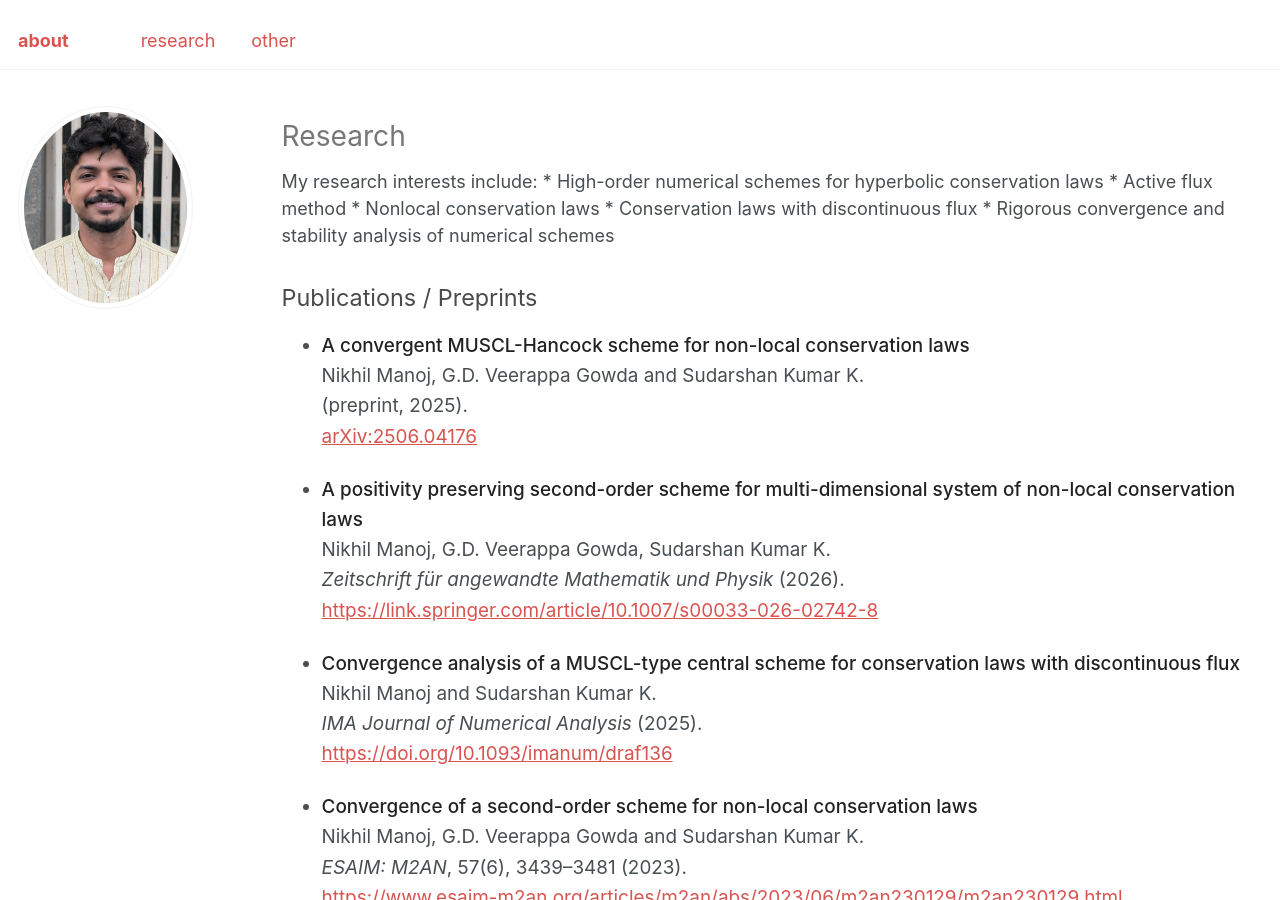
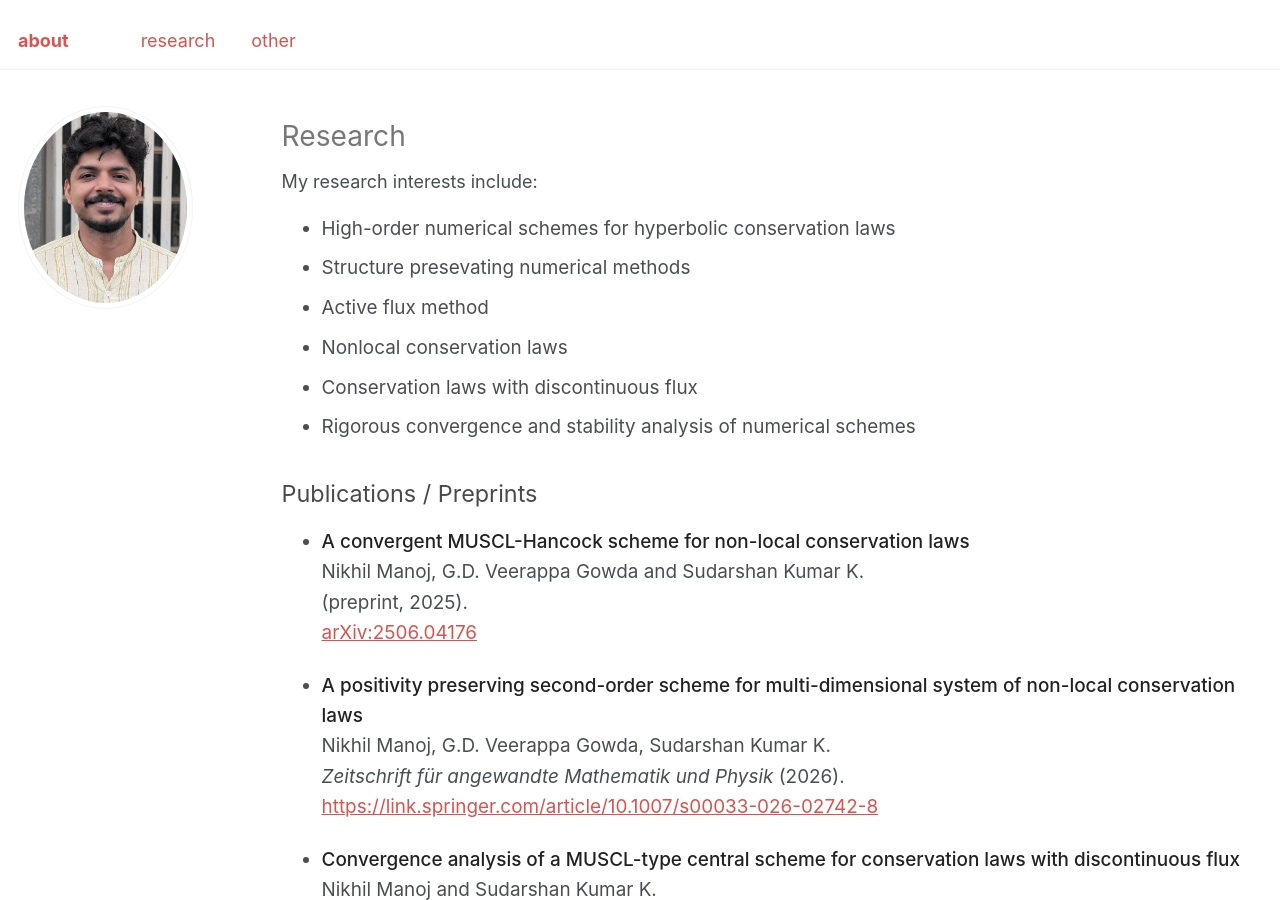
Before and after one commit to nikhil0597/nikhil0597.github.io, a Jekyll site: the page built from _pages/publications.html, in a window 1280 px wide and 900 px high. Built offline with Jekyll 4.4.1, drawn with Linux system fonts in a browser that asks for light colours.

Commit message:
Update publications.html

```diff
--- a/_pages/publications.html
+++ b/_pages/publications.html
@@ -32,11 +32,14 @@ author_profile: true
 
 My research interests include:
 
-* High-order numerical schemes for hyperbolic conservation laws
-* Active flux method
-* Nonlocal conservation laws
-* Conservation laws with discontinuous flux
-* Rigorous convergence and stability analysis of numerical schemes
+<ul style="line-height: 1.6; font-size: 1.05em; margin-bottom: 2em;">
+  <li style="margin-bottom: 0.5em;">High-order numerical schemes for hyperbolic conservation laws</li>
+  <li style="margin-bottom: 0.5em;">Structure presevating numerical methods</li>
+  <li style="margin-bottom: 0.5em;">Active flux method</li>
+  <li style="margin-bottom: 0.5em;">Nonlocal conservation laws</li>
+  <li style="margin-bottom: 0.5em;">Conservation laws with discontinuous flux</li>
+  <li style="margin-bottom: 0.5em;">Rigorous convergence and stability analysis of numerical schemes</li>
+</ul>
 
 <h2 style="font-weight: 400; font-size: 1.3em; color: #4a4a4a; margin-top: 1.5em; border-bottom: none;">Publications / Preprints</h2>
 
```
